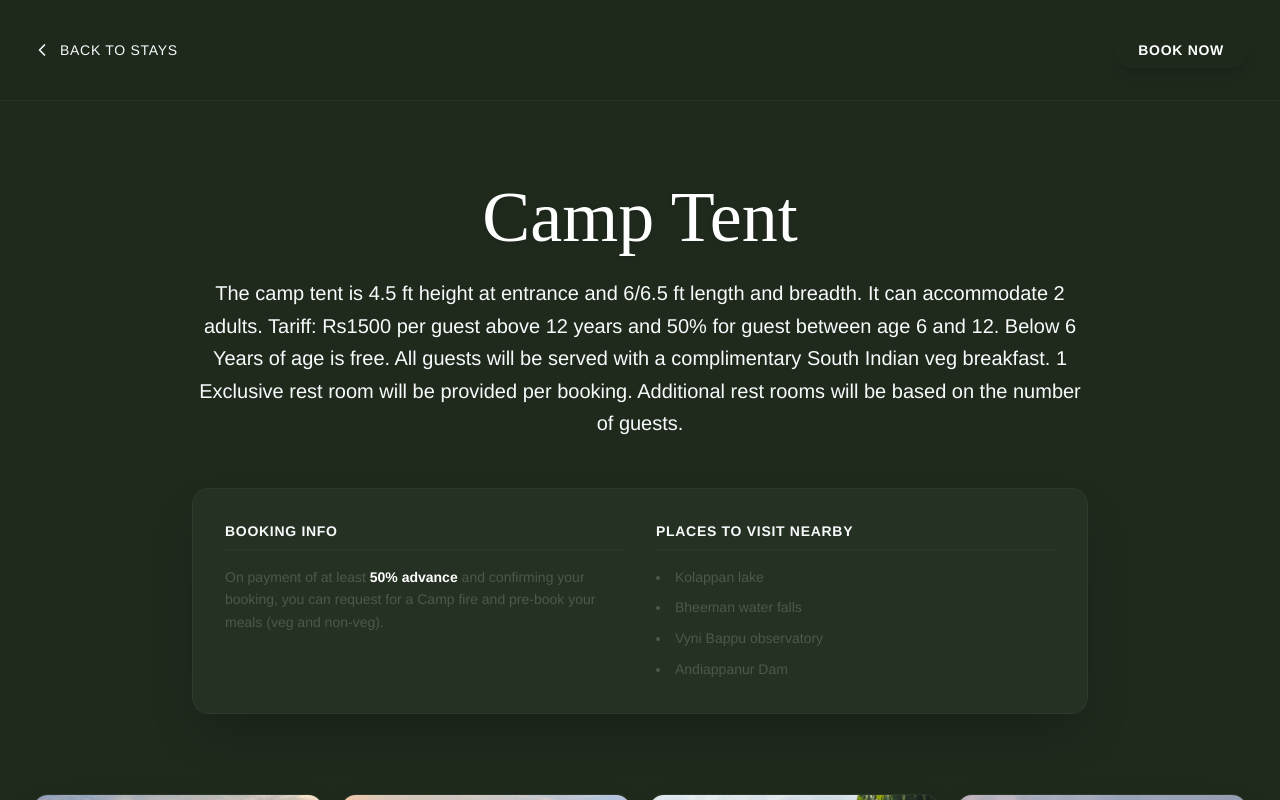
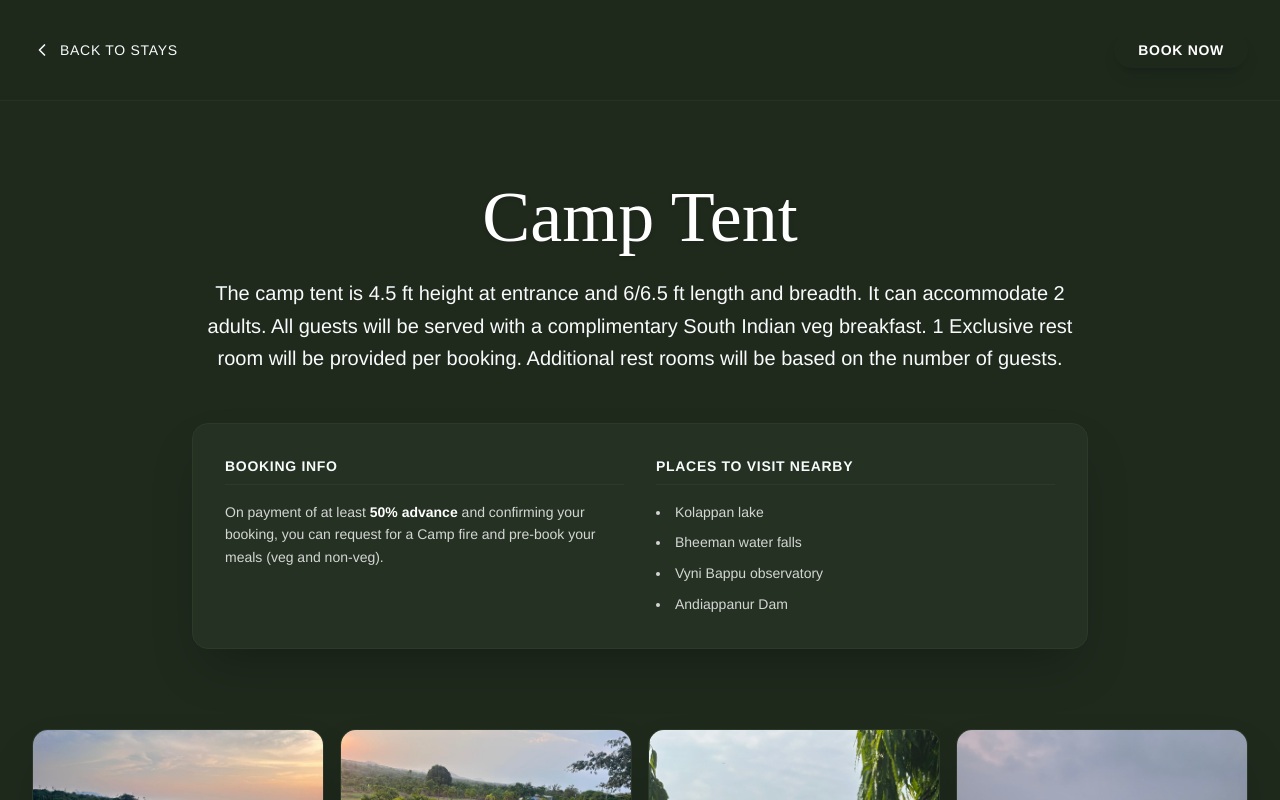
Before and after one commit to jwssstay-hash/website, a Next.js app: page /stays/camp-tent in a window 1280 px wide. Shown: the top 800 px of the page. Built offline with nearby package versions, Linux system fonts and the light colour scheme; a web font is replaced by a local one.

Commit message:
Fix info box text contrast and remove pricing from individual stay pages

```diff
--- a/src/app/stays/[slug]/page.tsx
+++ b/src/app/stays/[slug]/page.tsx
@@ -10,22 +10,22 @@ const stayMap: Record<string, { title: string; folder: string; description: stri
   'camp-tent': {
     title: 'Camp Tent',
     folder: 'Camp',
-    description: 'The camp tent is 4.5 ft height at entrance and 6/6.5 ft length and breadth. It can accommodate 2 adults. Tariff: Rs1500 per guest above 12 years and 50% for guest between age 6 and 12. Below 6 Years of age is free. All guests will be served with a complimentary South Indian veg breakfast. 1 Exclusive rest room will be provided per booking. Additional rest rooms will be based on the number of guests.',
+    description: 'The camp tent is 4.5 ft height at entrance and 6/6.5 ft length and breadth. It can accommodate 2 adults. All guests will be served with a complimentary South Indian veg breakfast. 1 Exclusive rest room will be provided per booking. Additional rest rooms will be based on the number of guests.',
   },
   'family-tent': {
     title: 'Family Tent',
     folder: 'Family tent',
-    description: 'This Family tent can accommodate 4 adults and 1 kid. A fan, light and a rest room will be allotted for this booking. 4 mattresses will be placed inside the tent. Blankets and pillows will be provided. A max of 6 adults can stay. Tariff: Rs5000 will be charged for 4 adults and 1 kid. All guests will be served with a complimentary South Indian veg breakfast.',
+    description: 'This Family tent can accommodate 4 adults and 1 kid. A fan, light and a rest room will be allotted for this booking. 4 mattresses will be placed inside the tent. Blankets and pillows will be provided. A max of 6 adults can stay. All guests will be served with a complimentary South Indian veg breakfast.',
   },
   'glass-house': {
     title: 'Glass House',
     folder: 'Glass Room',
-    description: 'This room is an 800 Sq ft room with 2 Attached restrooms and dressing area. It can accommodate upto 10 guests. Single cots will be provided to the guests. Tariff: Rs1500 per guest above 12 years and 50% for guest between age 6 and 12. Below 6 Years of age is free. All guests will be served with a complimentary South Indian veg breakfast.',
+    description: 'This room is an 800 Sq ft room with 2 Attached restrooms and dressing area. It can accommodate upto 10 guests. Single cots will be provided to the guests. All guests will be served with a complimentary South Indian veg breakfast.',
   },
   'cottages': {
     title: 'Cottages',
     folder: 'Cottage Rooms',
-    description: 'There are 2 cottages available. Each cottage is 350 sqft, Air conditioned with king size cot and mattress. 2 guests with an additional guest can stay in a cottage. Tariff: Rs5000 per cottage for 2 adults and additional Rs1000 for another guest will be charged. A cot with mattress will be provided for additional guest. All guests will be served with complimentary South Indian veg breakfast.',
+    description: 'There are 2 cottages available. Each cottage is 350 sqft, Air conditioned with king size cot and mattress. 2 guests with an additional guest can stay in a cottage. A cot with mattress will be provided for additional guest. All guests will be served with complimentary South Indian veg breakfast.',
   },
 };
 
@@ -74,13 +74,13 @@ export default async function StayPage({ params }: { params: Promise<{ slug: str
         <div className="bg-woodside-900/60 backdrop-blur-sm border border-woodside-800 p-6 md:p-8 rounded-2xl max-w-4xl mx-auto text-left shadow-2xl flex flex-col md:flex-row gap-8">
           <div className="flex-1">
             <h3 className="text-woodside-100 font-bold uppercase tracking-wider text-sm mb-4 border-b border-woodside-800 pb-2">Booking Info</h3>
-            <p className="text-woodside-300 text-sm leading-relaxed mb-4">
+            <p className="text-white/80 text-sm leading-relaxed mb-4">
               On payment of at least <strong className="text-white">50% advance</strong> and confirming your booking, you can request for a Camp fire and pre-book your meals (veg and non-veg).
             </p>
           </div>
           <div className="flex-1">
             <h3 className="text-woodside-100 font-bold uppercase tracking-wider text-sm mb-4 border-b border-woodside-800 pb-2">Places to Visit Nearby</h3>
-            <ul className="text-woodside-300 text-sm leading-relaxed space-y-2 list-disc list-inside">
+            <ul className="text-white/80 text-sm leading-relaxed space-y-2 list-disc list-inside">
               <li>Kolappan lake</li>
               <li>Bheeman water falls</li>
               <li>Vyni Bappu observatory</li>
```
